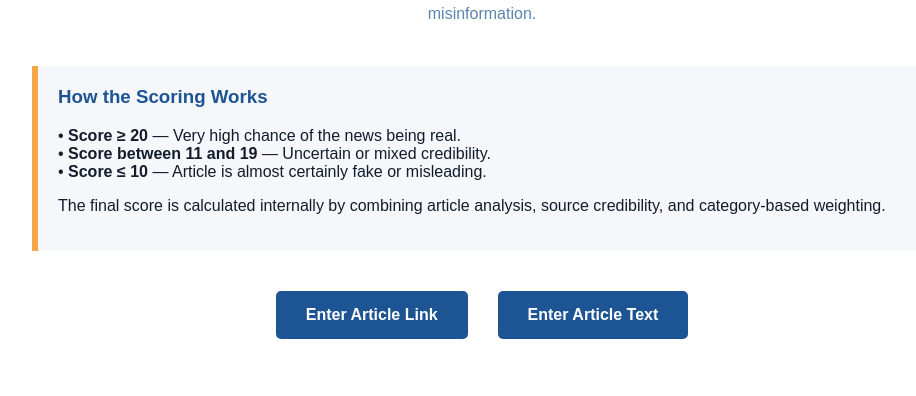
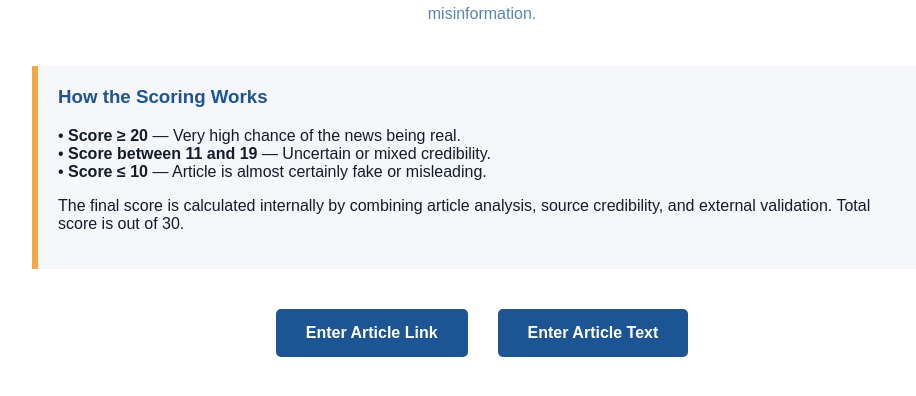
Before and after one commit to rishav-data/fake_news_detector, a Flask app: page / in a window 1280 px wide. Shown: the part 175-571 px from the top of the page, without its empty margins (158-1074 px from the left). Run offline with Flask 3, Linux system fonts and the light colour scheme.

Commit message:
Modify score description to include external validation
Updated the final score calculation description.

```diff
--- a/templates/index.html
+++ b/templates/index.html
@@ -76,7 +76,7 @@
         </p>
         <p>
             The final score is calculated internally by combining article analysis,
-            source credibility, and category-based weighting.
+            source credibility, and external validation. Total score is out of 30.
         </p>
     </div>
 
```
